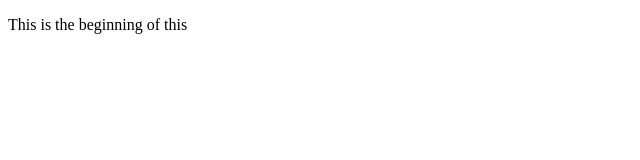
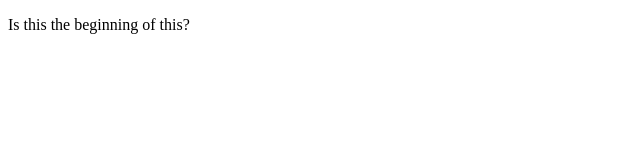
Before and after one commit to diegoleonbarido/dataviz-R, a plain HTML site: page index.html in a window 1280 px wide. Shown: the full height of the page, 0-640 px from the left. Drawn offline with Linux system fonts and the light colour scheme.

Commit message:
made some changes

```diff
--- a/index.html
+++ b/index.html
@@ -4,13 +4,13 @@
 <html lang="en">
 <head>
 	<meta http-equiv="Content-Type" content="text/html; charset=utf-8">
-	<title>This is It</title>
+	<title>Is this it?</title>
 	<meta name="generator" content="TextMate http://macromates.com/">
 	<meta name="author" content="Diego Ponce de Leon Barido">
 	<!-- Date: 2013-09-05 -->
 </head>
 <body>
 
-<p> This is the beginning of this</p>
+<p> Is this the beginning of this?</p>
 </body>
 </html>
```
